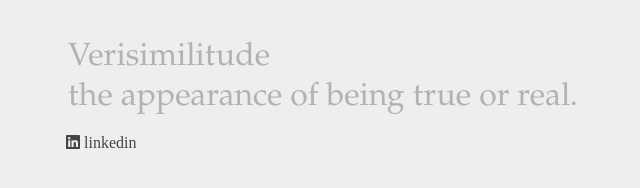
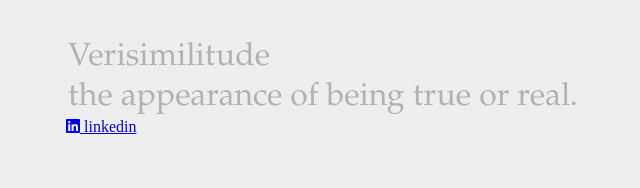
Before and after one commit to kylegilber/vocabulearny, a website built with Parcel: page src/index.html in a window 1280 px wide. Shown: the whole page, without its empty margins (62-702 px from the left). Built offline with nearby package versions, Linux system fonts and the light colour scheme.

Commit message:
Update src
Add an absolute link which links to LinkedIn.

x3 Link

```diff
--- a/src/index.html
+++ b/src/index.html
@@ -38,7 +38,9 @@
         />
     </div>
     <div class="footer">
-        <p class="linkedin icon"> linkedin</p>
+        <a class="linkedin icon"
+        href="https://www.linkedin.com/in/kylegilbertpsu/">
+         linkedin</a>
     </div>
 </body>
 
```
Also changed, not shown: dist/index.html, 1 other file.
